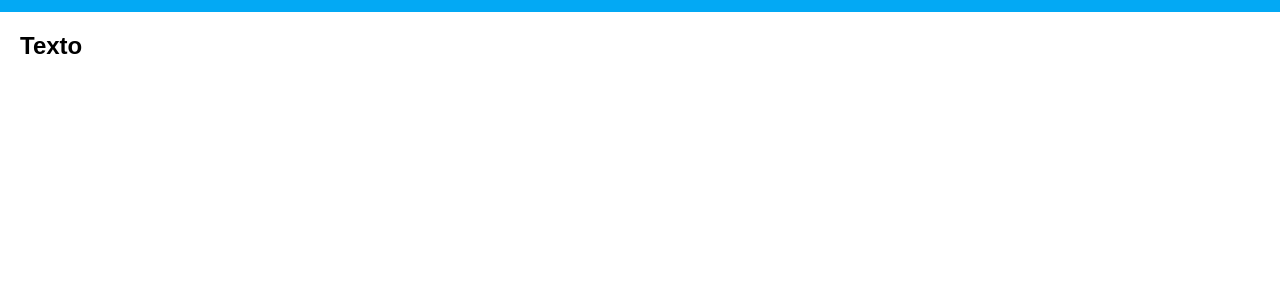
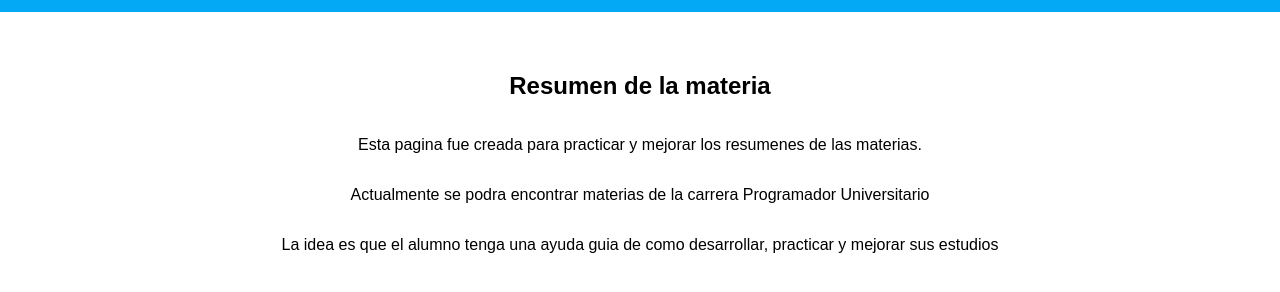
Before and after one commit to MiguelAngelBusto/Materias, a plain HTML site: page index.html in a window 1280 px wide. Shown: the part 48-340 px from the top of the page. Drawn offline with Linux system fonts and the light colour scheme.

Commit message:
Creacion de la pagina Inicial

```diff
--- a/index.html
+++ b/index.html
@@ -1,11 +1,13 @@
 <!DOCTYPE html>
 <html lang="es">
+
 <head>
     <meta charset="UTF-8" />
-  <meta name="viewport" content="width=device-width, initial-scale=1.0"/>
+    <meta name="viewport" content="width=device-width, initial-scale=1.0" />
     <title>Materias</title>
     <link rel="stylesheet" href="style.css">
 </head>
+
 <body>
 
     <div class="header">
@@ -20,9 +22,13 @@
     </div>
 
     <div class="content">
-    <h2>Texto</h2>
+        <h2>Resumen de la materia</h2>
+        <p>Esta pagina fue creada para practicar y mejorar los resumenes de las materias.</p>
+        <p>Actualmente se podra encontrar materias de la carrera Programador Universitario</p>
+        <p>La idea es que el alumno tenga una ayuda guia de como desarrollar, practicar y mejorar sus estudios</p>
     </div>
 
     <script src="script.js"></script>
 </body>
+
 </html>
--- a/style.css
+++ b/style.css
@@ -62,5 +62,11 @@ h1 {
 }
 
 .content {
-  margin: 20px;
+  display: flex;
+  flex-direction: column;
+  align-items: center;
+  justify-content: flex-start; /* 👈 ya no lo baja tanto */
+  background-color: white;
+  text-align: center;
+  padding: 40px 20px; /* 👈 le da aire, pero no lo baja demasiado */
 }
```
Lines whose indentation alone changed are shown as unchanged.
